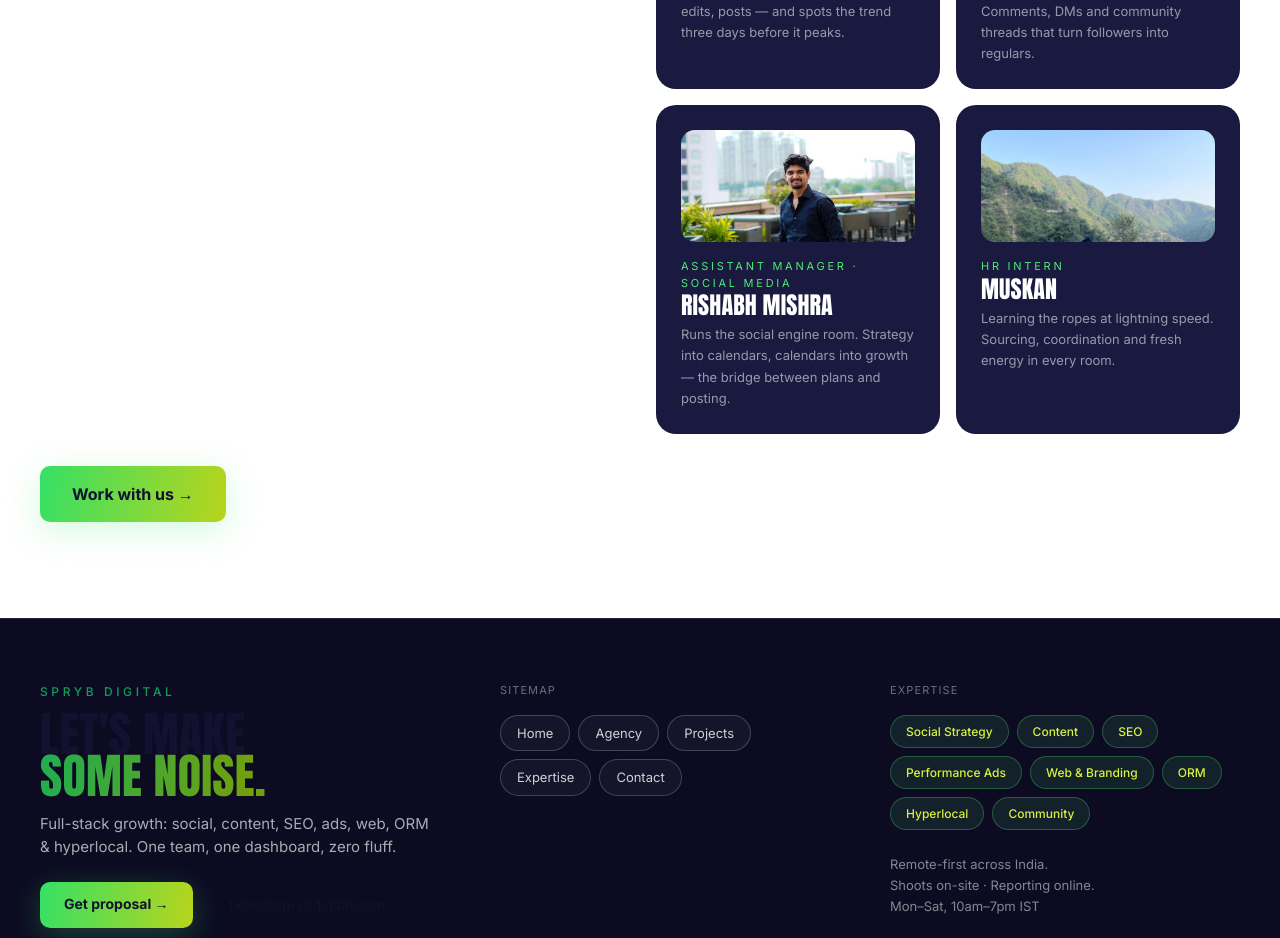
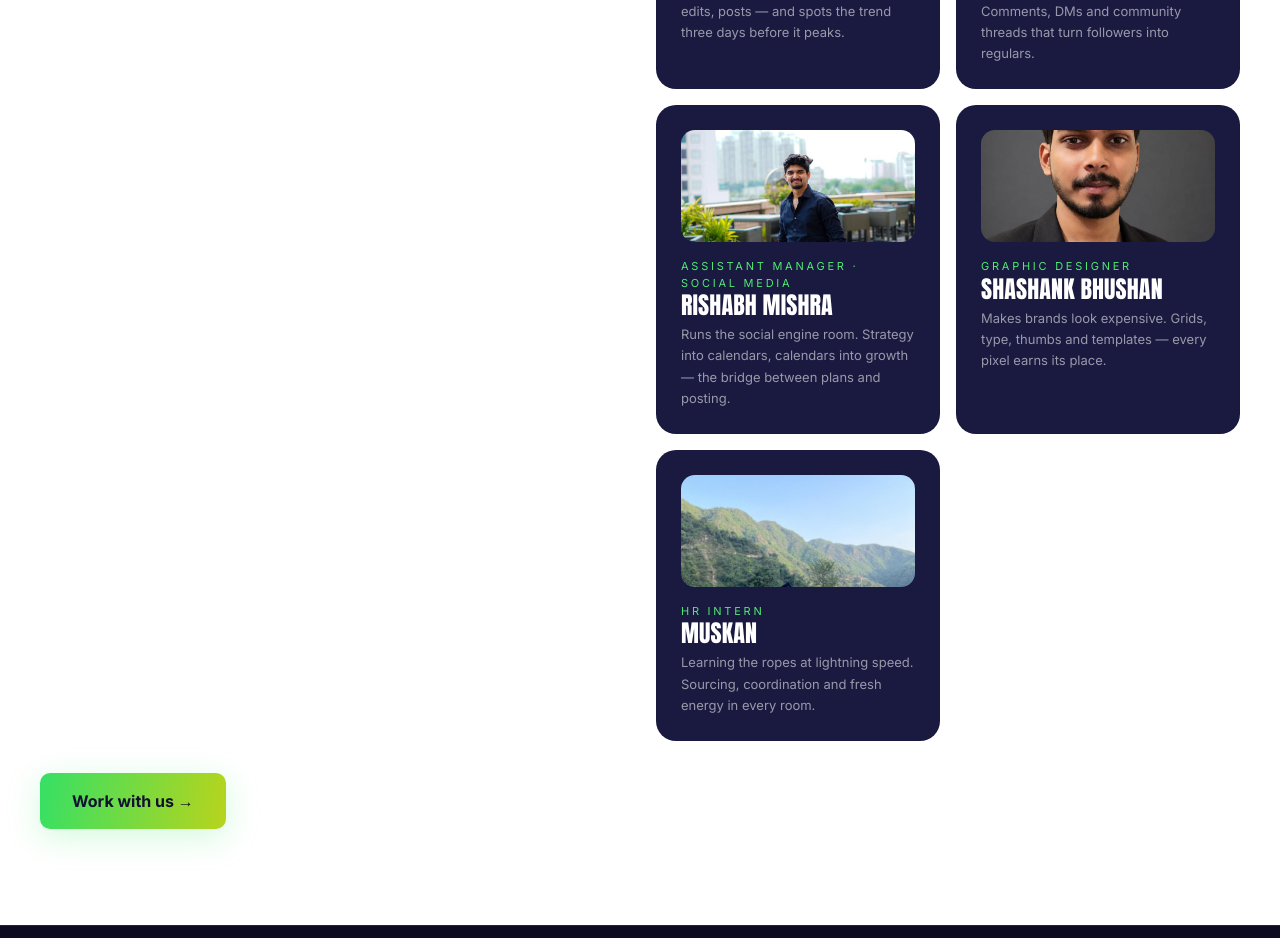
Before and after one commit to AKASH1931/spryb-digital, a Next.js app: page /about in a window 1280 px wide. Shown: the part 1401-2339 px from the top of the page. Built offline with nearby package versions, Linux system fonts and the light colour scheme; no server answers.

Commit message:
Shashank Graphic Designer added

```diff
--- a/src/data/site.ts
+++ b/src/data/site.ts
@@ -47,6 +47,13 @@ export const team = [
     emoji: "🎯",
     img: "/team/rishabh.jpg",
     bio: "Runs the social engine room. Strategy into calendars, calendars into growth — the bridge between plans and posting.",
+  },
+  {
+    name: "Shashank Bhushan",
+    role: "Graphic Designer",
+    emoji: "🎨",
+    img: "/team/shashank.jpg",
+    bio: "Makes brands look expensive. Grids, type, thumbs and templates — every pixel earns its place.",
   },
   {
     name: "Muskan",
```
Also changed, not shown: public/team/shashank.jpg (added).
